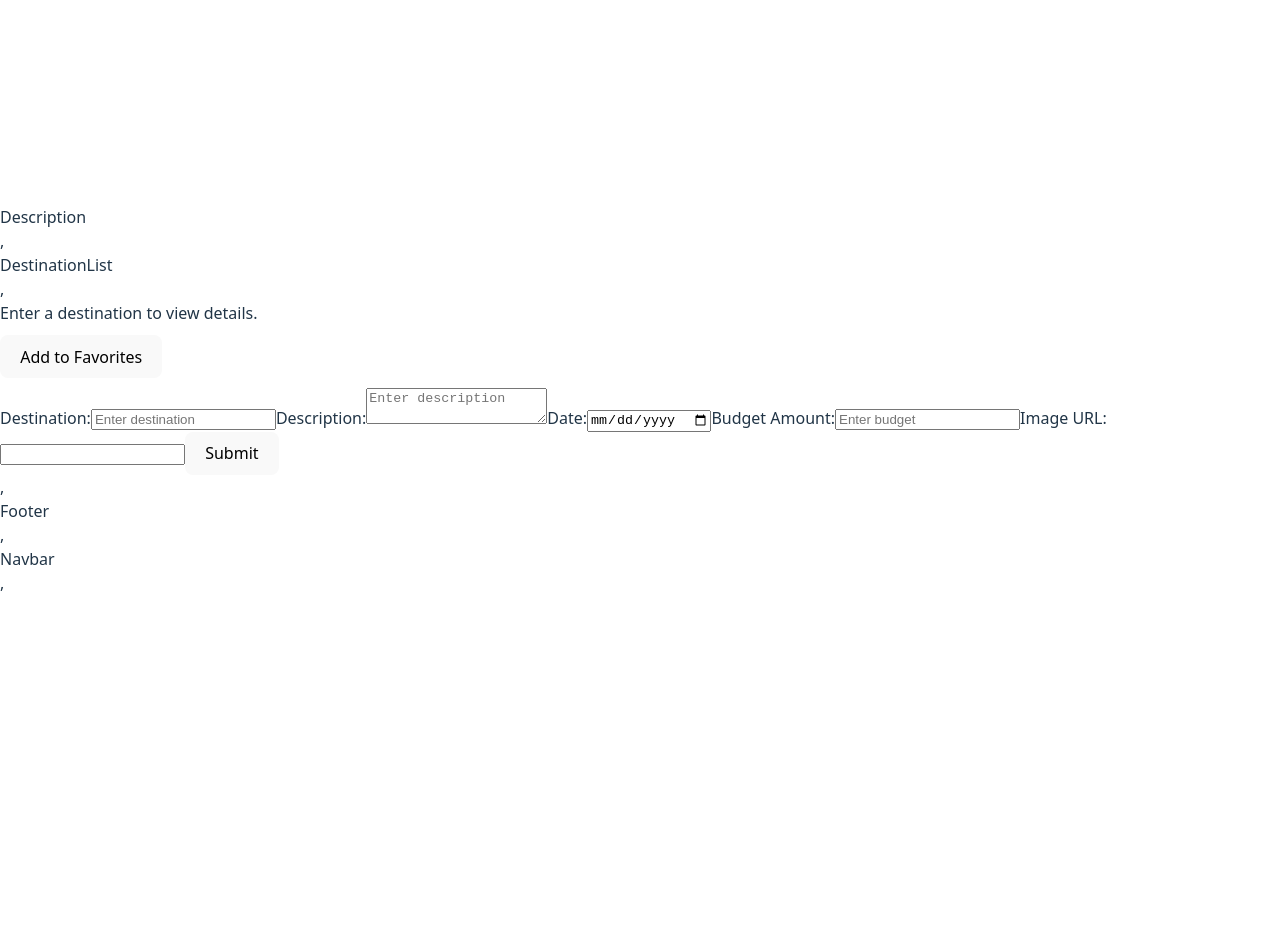
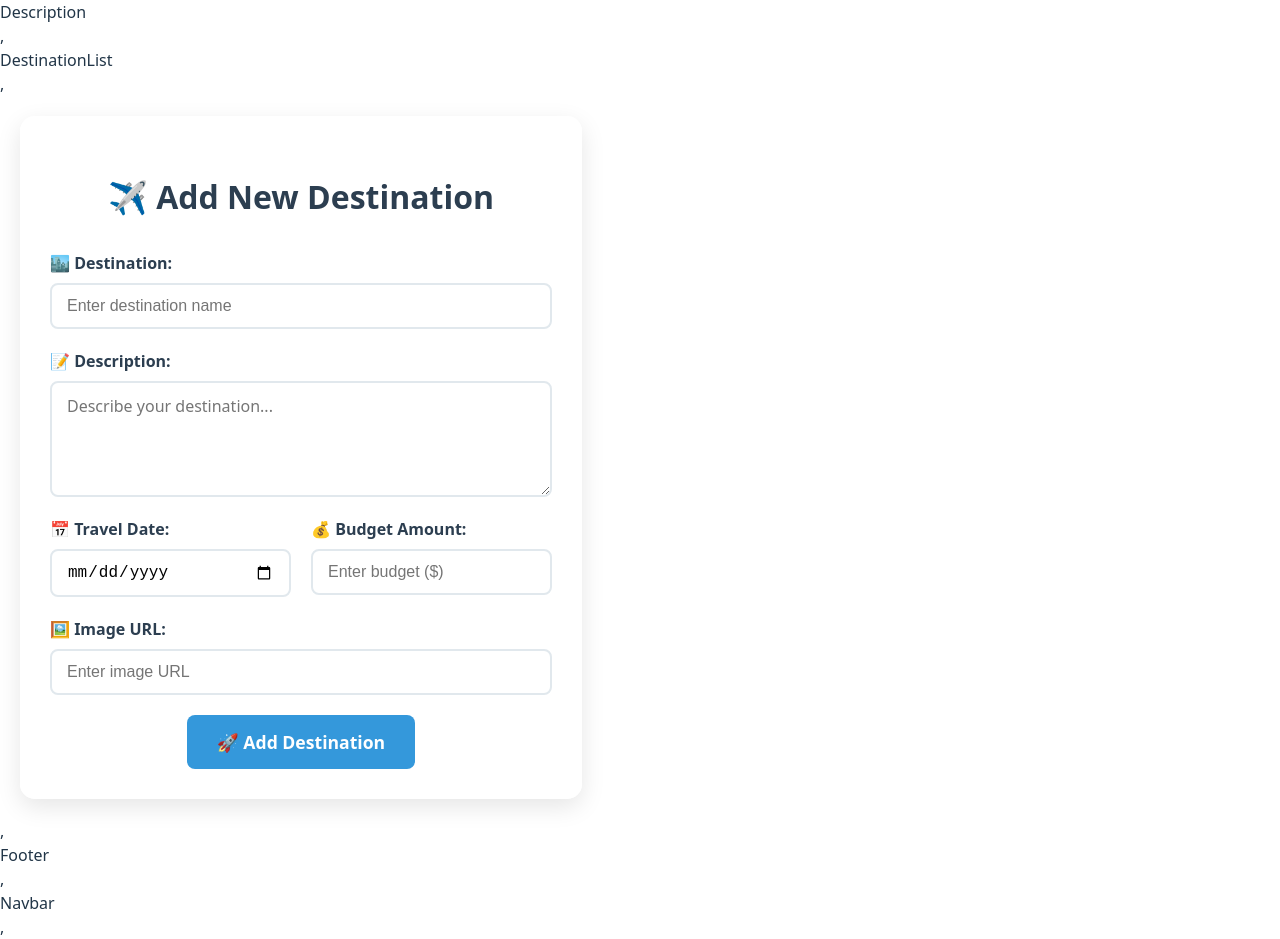
Before and after one commit to Joshuakaranja/final-phase-2-project, a React (Vite) app: page / in a window 1280 px wide. Before the commit the page ends 800 px from the top, so only its background shows below. Built offline with nearby package versions, Linux system fonts and the light colour scheme.

Commit message:
src/Destination.jsx

```diff
--- a/src/Destination.jsx
+++ b/src/Destination.jsx
@@ -9,6 +9,7 @@ function Destination({ destination }) {
     budgetAmount:"",
     image:""
   });
+
   function handleFormchange(e){
     const{name, value}=e.target;
     setFormData({
@@ -40,6 +41,7 @@ function Destination({ destination }) {
   })
   }
 
+
   const toggleFavorite = () => {
     setIsFavorite(!isFavorite);
   };
@@ -56,77 +58,276 @@ function Destination({ destination }) {
     destination?.budgetedAmount > 2000 ? 'Over Budget' : 'Within Budget';
   const budgetColor = destination?.budgetedAmount > 2000 ? 'red' : 'green';
 
+
+
+
   return (
-    <div>
-      {destination ? (
-        <>
-          <h2>{destination.destination}</h2>
-          <p>{destination.description}</p>
+    <div style={styles.container}>
+      {destination && (
+        <div style={styles.selectedDestination}>
+          <h2 style={styles.selectedTitle}>📍 Selected Destination</h2>
+          <div style={styles.destinationCard}>
             <img
               src={destination.image || 'https://via.placeholder.com/200?text=No+Image'}
               alt={destination.destination}
+              style={styles.selectedImage}
               onError={(e) => {
                 e.target.src = 'https://via.placeholder.com/200?text=No+Image';
               }}
             />
-          <p>
-            <strong>Date:</strong> {formattedDate}
+            <div style={styles.selectedInfo}>
+              <h3 style={styles.selectedName}>{destination.destination}</h3>
+              <p style={styles.selectedDescription}>{destination.description}</p>
+              <div style={styles.selectedDetails}>
+                <p style={styles.selectedDate}>
+                  <strong>📅 Date:</strong> {formattedDate}
                 </p>
-          <p>
-            <strong>Budget:</strong> ${destination.budgetedAmount} (
-            <span style={{ color: budgetColor }}>{budgetStatus}</span>)
+                <p style={styles.selectedBudget}>
+                  <strong>💰 Budget:</strong> ${destination.budgetedAmount} (
+                  <span style={{ color: budgetColor, fontWeight: 'bold' }}>{budgetStatus}</span>)
                 </p>
-          <button onClick={toggleFavorite}>
-            {isFavorite ? 'Remove from Favorites' : 'Add to Favorites'}
+              </div>
+              <button onClick={toggleFavorite} style={isFavorite ? styles.favoriteButtonActive : styles.favoriteButton}>
+                {isFavorite ? '❤️ Remove from Favorites' : '🤍 Add to Favorites'}
               </button>
-        </>
-      ) : (
-        <div>Enter a destination to view details.</div>
+            </div>
+          </div>
+        </div>
       )}
-            <button onClick={toggleFavorite} style={{ margin: '10px 0' }}>
-        {isFavorite ? 'Remove from Favorites' : 'Add to Favorites'}
-      </button>
 
-      <form onSubmit={handleSubmit}>
-        <label htmlFor="destination">Destination:</label>
+      <div style={styles.formSection}>
+        <h2 style={styles.formTitle}>✈️ Add New Destination</h2>
+        <form onSubmit={handleSubmit} style={styles.form}>
+          <div style={styles.formGroup}>
+            <label htmlFor="destination" style={styles.label}>🏙️ Destination:</label>
             <input
               type="text"
               id="destination"
               name="destination"
               value={formData.destination}
               onChange={handleFormchange}
-          placeholder="Enter destination"
+              placeholder="Enter destination name"
+              style={styles.input}
             />
+          </div>
 
-        <label htmlFor="description">Description:</label>
+          <div style={styles.formGroup}>
+            <label htmlFor="description" style={styles.label}>📝 Description:</label>
             <textarea
               id="description"
               name="description"
               value={formData.description}
               onChange={handleFormchange}
-          placeholder="Enter description"
+              placeholder="Describe your destination..."
+              style={styles.textarea}
+              rows="4"
             />
+          </div>
 
-        <label htmlFor="date">Date:</label>
-        <input type="date" id="date" name="date" value={formData.date} onChange={handleFormchange}/>
+          <div style={styles.formRow}>
+            <div style={styles.formGroup}>
+              <label htmlFor="date" style={styles.label}>📅 Travel Date:</label>
+              <input
+                type="date"
+                id="date"
+                name="date"
+                value={formData.date}
+                onChange={handleFormchange}
+                style={styles.input}
+              />
+            </div>
 
-        <label htmlFor="budget">Budget Amount:</label>
+            <div style={styles.formGroup}>
+              <label htmlFor="budget" style={styles.label}>💰 Budget Amount:</label>
               <input
-          type="text"
+                type="number"
                 id="budgetAmount"
                 name="budgetAmount"
                 value={formData.budgetAmount}
                 onChange={handleFormchange}
-          placeholder="Enter budget"
+                placeholder="Enter budget ($)"
+                style={styles.input}
               />
+            </div>
+          </div>
 
-        <label htmlFor="image">Image URL:</label>
-        <input type="text" id="image" name="image" value={formData.image} onChange={handleFormchange}/>
-        <button type="submit">Submit</button>
+          <div style={styles.formGroup}>
+            <label htmlFor="image" style={styles.label}>🖼️ Image URL:</label>
+            <input
+              type="url"
+              id="image"
+              name="image"
+              value={formData.image}
+              onChange={handleFormchange}
+              placeholder="Enter image URL"
+              style={styles.input}
+            />
+          </div>
 
+          <button type="submit" style={styles.submitButton}>
+            🚀 Add Destination
+          </button>
         </form>
+      </div>
     </div>
   );
 }
 
+const styles = {
+  container: {
+    maxWidth: '800px',
+    margin: '0 auto',
+    padding: '20px',
+  },
+  selectedDestination: {
+    marginBottom: '40px',
+    padding: '20px',
+    backgroundColor: 'rgba(255,255,255,0.95)',
+    borderRadius: '15px',
+    boxShadow: '0 8px 25px rgba(0,0,0,0.1)',
+  },
+  selectedTitle: {
+    fontSize: '1.8rem',
+    color: '#2c3e50',
+    textAlign: 'center',
+    marginBottom: '20px',
+    fontWeight: '600',
+  },
+  destinationCard: {
+    display: 'flex',
+    gap: '20px',
+    alignItems: 'flex-start',
+  },
+  selectedImage: {
+    width: '200px',
+    height: '150px',
+    objectFit: 'cover',
+    borderRadius: '10px',
+    boxShadow: '0 4px 15px rgba(0,0,0,0.1)',
+  },
+  selectedInfo: {
+    flex: 1,
+  },
+  selectedName: {
+    fontSize: '1.5rem',
+    color: '#2c3e50',
+    margin: '0 0 10px 0',
+    fontWeight: '700',
+  },
+  selectedDescription: {
+    color: '#666',
+    lineHeight: '1.6',
+    marginBottom: '15px',
+  },
+  selectedDetails: {
+    marginBottom: '15px',
+  },
+  selectedDate: {
+    margin: '5px 0',
+    color: '#555',
+  },
+  selectedBudget: {
+    margin: '5px 0',
+    color: '#555',
+  },
+  favoriteButton: {
+    padding: '10px 20px',
+    backgroundColor: '#e74c3c',
+    color: 'white',
+    border: 'none',
+    borderRadius: '25px',
+    cursor: 'pointer',
+    fontSize: '0.9rem',
+    fontWeight: '500',
+    transition: 'all 0.3s ease',
+  },
+  favoriteButtonActive: {
+    padding: '10px 20px',
+    backgroundColor: '#27ae60',
+    color: 'white',
+    border: 'none',
+    borderRadius: '25px',
+    cursor: 'pointer',
+    fontSize: '0.9rem',
+    fontWeight: '500',
+    transition: 'all 0.3s ease',
+  },
+  formSection: {
+    backgroundColor: 'rgba(255,255,255,0.95)',
+    padding: '30px',
+    borderRadius: '15px',
+    boxShadow: '0 8px 25px rgba(0,0,0,0.1)',
+  },
+  formTitle: {
+    fontSize: '2rem',
+    color: '#2c3e50',
+    textAlign: 'center',
+    marginBottom: '30px',
+    fontWeight: '600',
+  },
+  form: {
+    display: 'flex',
+    flexDirection: 'column',
+    gap: '20px',
+  },
+  formGroup: {
+    display: 'flex',
+    flexDirection: 'column',
+    gap: '8px',
+  },
+  formRow: {
+    display: 'grid',
+    gridTemplateColumns: '1fr 1fr',
+    gap: '20px',
+  },
+  label: {
+    fontSize: '1rem',
+    fontWeight: '600',
+    color: '#2c3e50',
+  },
+  input: {
+    padding: '12px 15px',
+    border: '2px solid #e1e8ed',
+    borderRadius: '8px',
+    fontSize: '1rem',
+    transition: 'all 0.3s ease',
+    ':focus': {
+      outline: 'none',
+      borderColor: '#3498db',
+      boxShadow: '0 0 0 3px rgba(52,152,219,0.1)',
+    },
+  },
+  textarea: {
+    padding: '12px 15px',
+    border: '2px solid #e1e8ed',
+    borderRadius: '8px',
+    fontSize: '1rem',
+    resize: 'vertical',
+    fontFamily: 'inherit',
+    transition: 'all 0.3s ease',
+    ':focus': {
+      outline: 'none',
+      borderColor: '#3498db',
+      boxShadow: '0 0 0 3px rgba(52,152,219,0.1)',
+    },
+  },
+  submitButton: {
+    padding: '15px 30px',
+    backgroundColor: '#3498db',
+    color: 'white',
+    border: 'none',
+    borderRadius: '8px',
+    cursor: 'pointer',
+    fontSize: '1.1rem',
+    fontWeight: '600',
+    transition: 'all 0.3s ease',
+    alignSelf: 'center',
+    ':hover': {
+      backgroundColor: '#2980b9',
+      transform: 'translateY(-2px)',
+      boxShadow: '0 5px 15px rgba(52,152,219,0.3)',
+    },
+  },
+};
+
 export default Destination;
```
Lines whose indentation alone changed are shown as unchanged.
